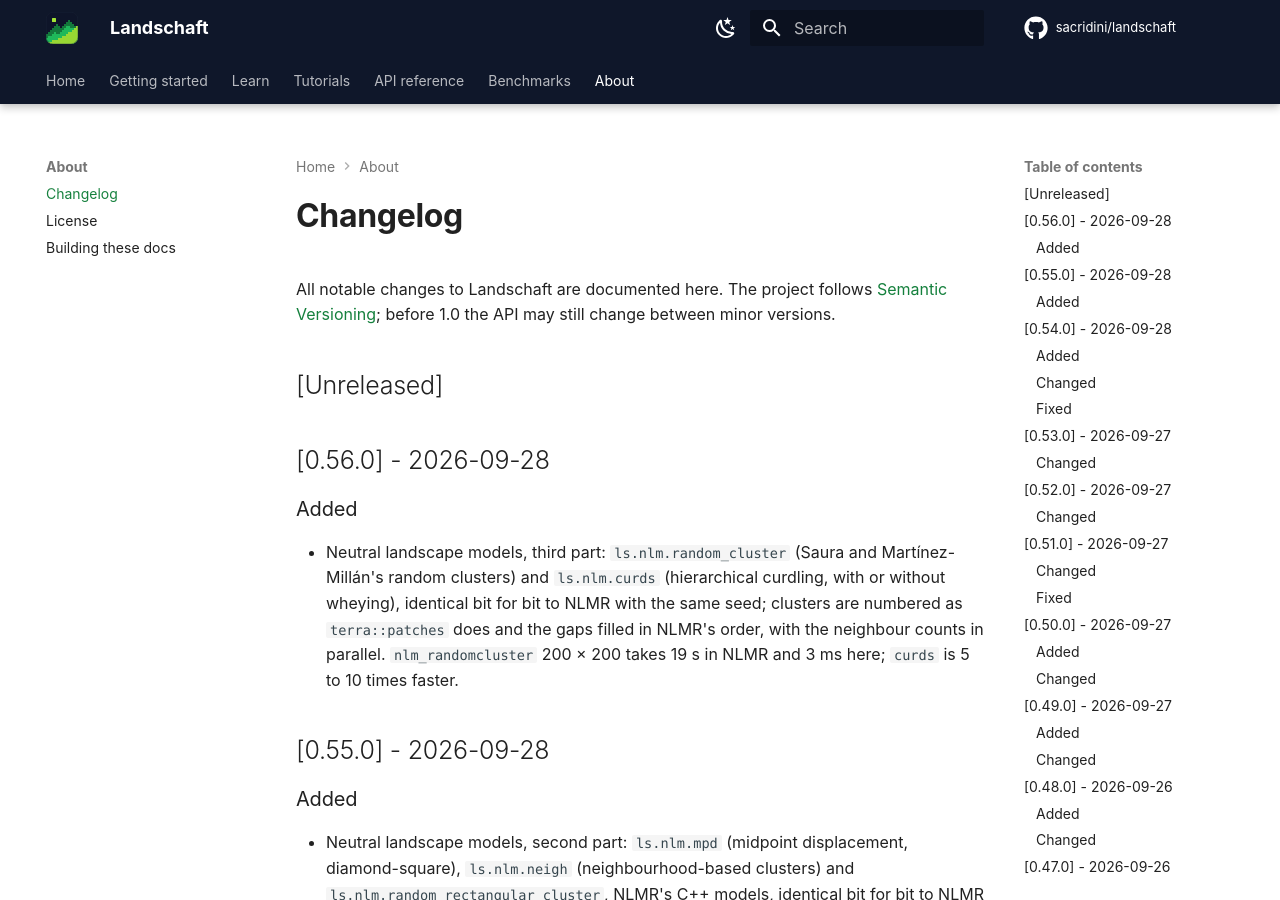
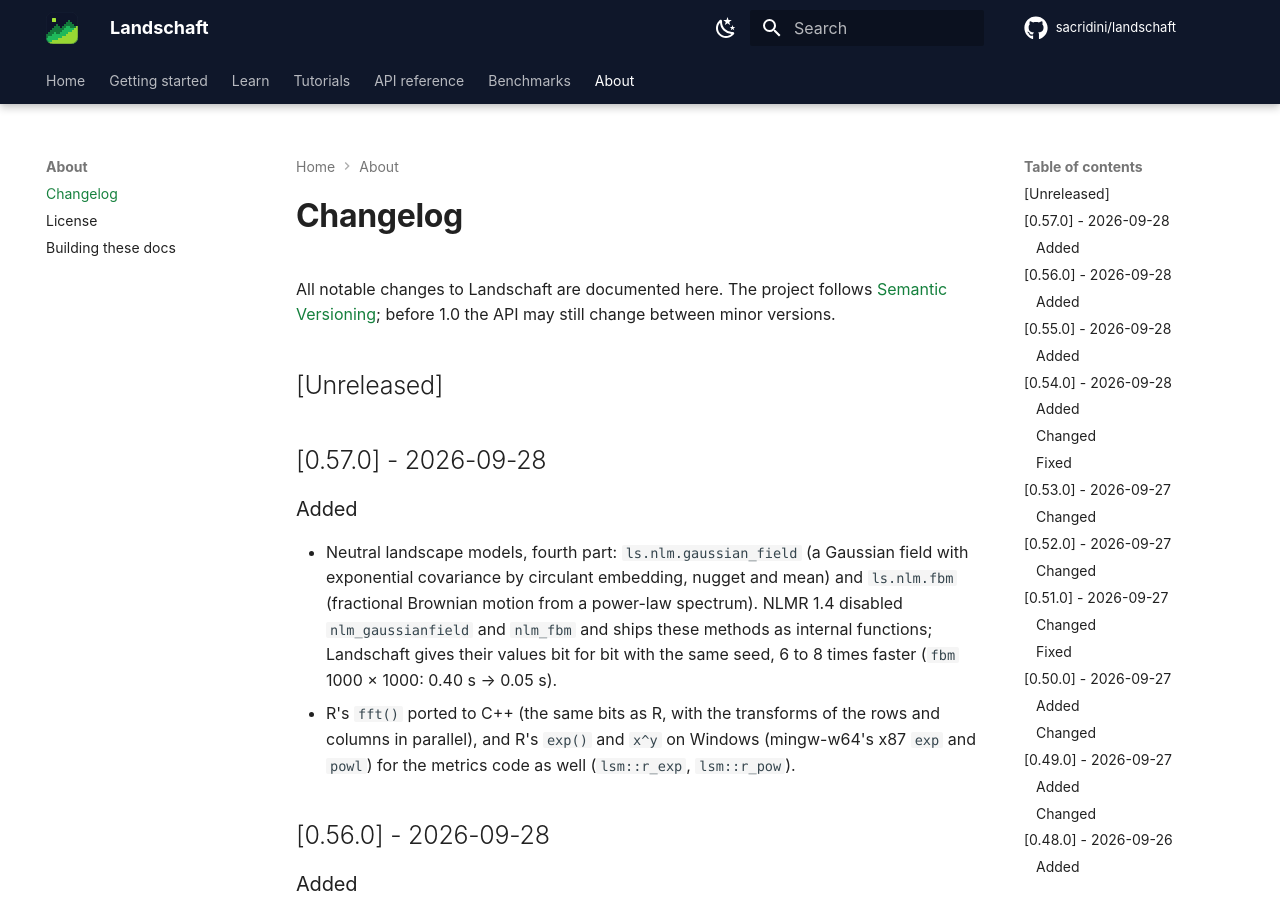
Before and after one commit to sacridini/landschaft, an MkDocs documentation site: the page built from docs/about/changelog.md, in a window 1280 px wide and 900 px high. Built offline with MkDocs 1.6.1 and Material for MkDocs 9.7.7, drawn with Linux system fonts in a browser that asks for light colours; comment, search, counter and statistics services are not loaded.

Commit message:
chore: release 0.57.0

```diff
--- a/CHANGELOG.md
+++ b/CHANGELOG.md
@@ -5,6 +5,19 @@ All notable changes to Landschaft are documented here. The project follows
 between minor versions.
 
 ## [Unreleased]
+
+## [0.57.0] - 2026-09-28
+
+### Added
+- Neutral landscape models, fourth part: `ls.nlm.gaussian_field` (a Gaussian field with
+  exponential covariance by circulant embedding, nugget and mean) and `ls.nlm.fbm`
+  (fractional Brownian motion from a power-law spectrum). NLMR 1.4 disabled
+  `nlm_gaussianfield` and `nlm_fbm` and ships these methods as internal functions;
+  Landschaft gives their values bit for bit with the same seed, 6 to 8 times faster
+  (`fbm` 1000 × 1000: 0.40 s → 0.05 s).
+- R's `fft()` ported to C++ (the same bits as R, with the transforms of the rows and
+  columns in parallel), and R's `exp()` and `x^y` on Windows (mingw-w64's x87 `exp`
+  and `powl`) for the metrics code as well (`lsm::r_exp`, `lsm::r_pow`).
 
 ## [0.56.0] - 2026-09-28
 
--- a/pyproject.toml
+++ b/pyproject.toml
@@ -4,7 +4,7 @@ build-backend = "scikit_build_core.build"
 
 [project]
 name = "landschaft"
-version = "0.56.0"
+version = "0.57.0"
 description = "Fast, exact landscape pattern, fragmentation, landscape-metric and connectivity analysis for Python."
 readme = "README.md"
 license = "GPL-3.0-or-later"
```
Also changed, not shown: README.md (+1 -1 lines), docs/benchmarks.md (+3 -1 lines).
